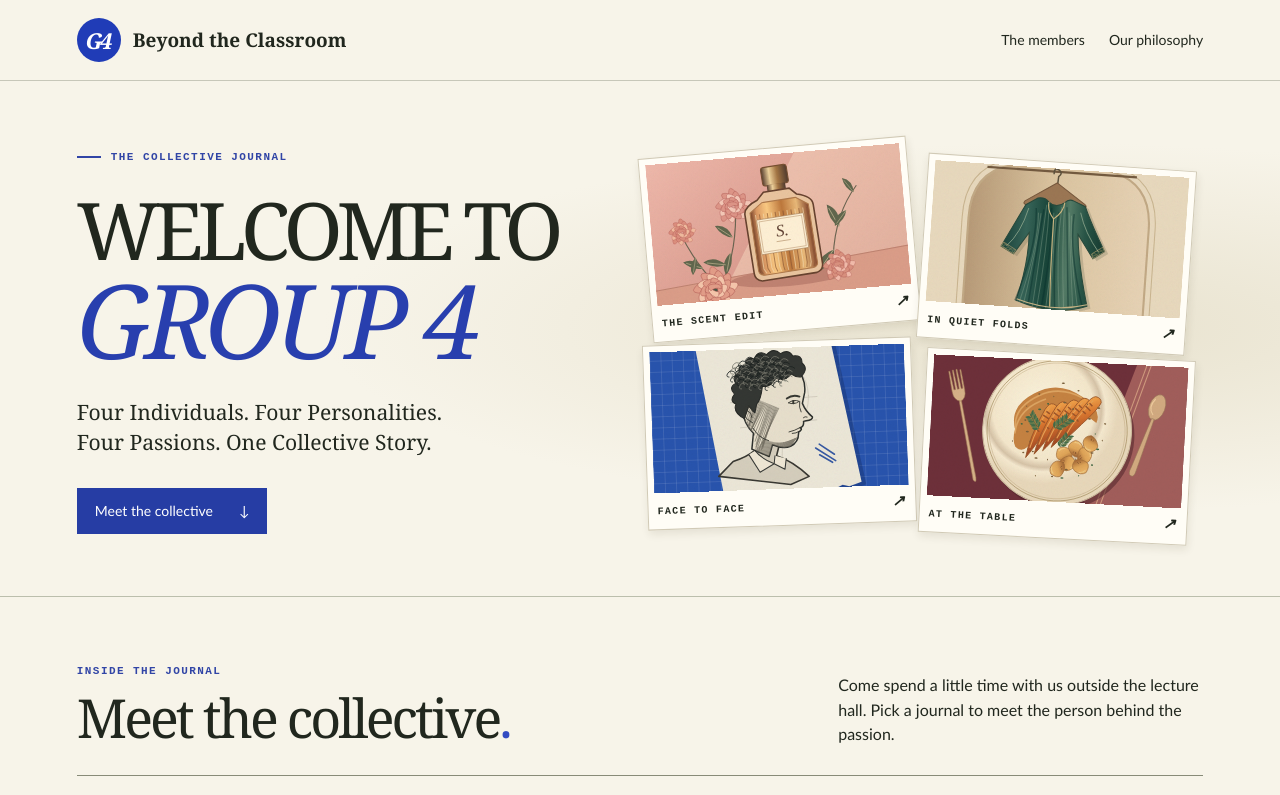
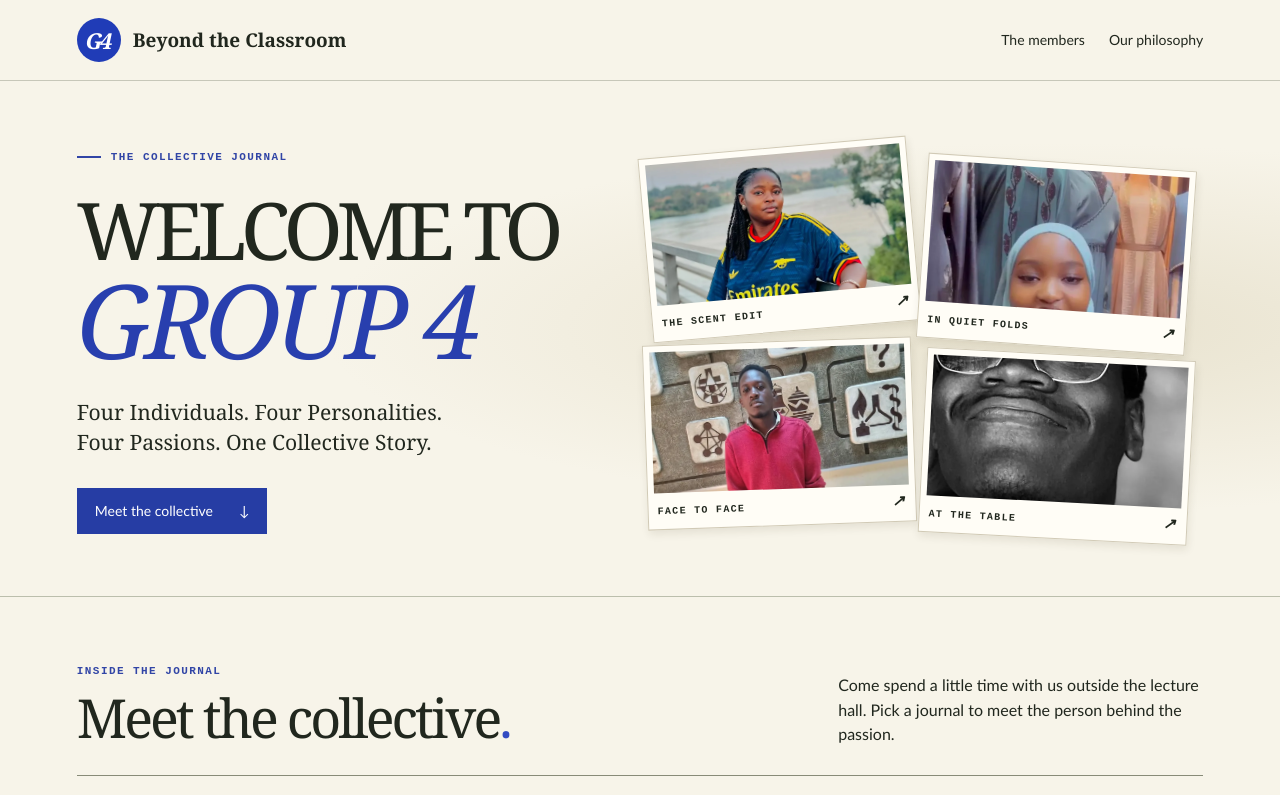
Before and after one commit to neverland-boop/my-blog, a plain HTML site: page index.html in a window 1280 px wide. Shown: the top 795 px of the page. Drawn offline with Linux system fonts and the light colour scheme.

Commit message:
Changed photos on front

```diff
--- a/index.html
+++ b/index.html
@@ -21,7 +21,7 @@
 </h1>
 <p class="standfirst">Four Individuals. Four Personalities.<br>Four Passions. One Collective Story.</p><a class="cta" href="#members">Meet the collective <span aria-hidden="true">↓</span></a>
 </div>
-<div class="artboard" aria-label="Illustrated covers of the four journals"><a class="print p0" href="sumayiya.html" aria-label="Explore Sumaiya’s Fragrance journal"><img src="images/sumayiya.svg" alt=""><span>The scent edit <i>↗</i></span></a><a class="print p1" href="shuraifah.html" aria-label="Explore Shuraifah’s Modest fashion journal"><img src="images/shuraifah.svg" alt=""><span>In quiet folds <i>↗</i></span></a><a class="print p2" href="ian.html" aria-label="Explore Ian’s Portraiture journal"><img src="images/ian.svg" alt=""><span>Face to face <i>↗</i></span></a><a class="print p3" href="martin.html" aria-label="Explore Martin’s Catering journal"><img src="images/martin.svg" alt=""><span>At the table <i>↗</i></span></a>
+<div class="artboard" aria-label="Illustrated covers of the four journals"><a class="print p0" href="sumayiya.html" aria-label="Explore Sumaiya’s Fragrance journal"><img src="images/photos/sumaiya-12.webp" alt=""><span>The scent edit <i>↗</i></span></a><a class="print p1" href="shuraifah.html" aria-label="Explore Shuraifah’s Modest fashion journal"><img src="images/photos/shuraifah-17.webp" alt=""><span>In quiet folds <i>↗</i></span></a><a class="print p2" href="ian.html" aria-label="Explore Ian’s Portraiture journal"><img src="images/photos/ian-16.webp" alt=""><span>Face to face <i>↗</i></span></a><a class="print p3" href="martin.html" aria-label="Explore Martin’s Catering journal"><img src="images/photos/martin-1.webp" alt=""><span>At the table <i>↗</i></span></a>
 </div>
 </section>
 <section id="members">
```
